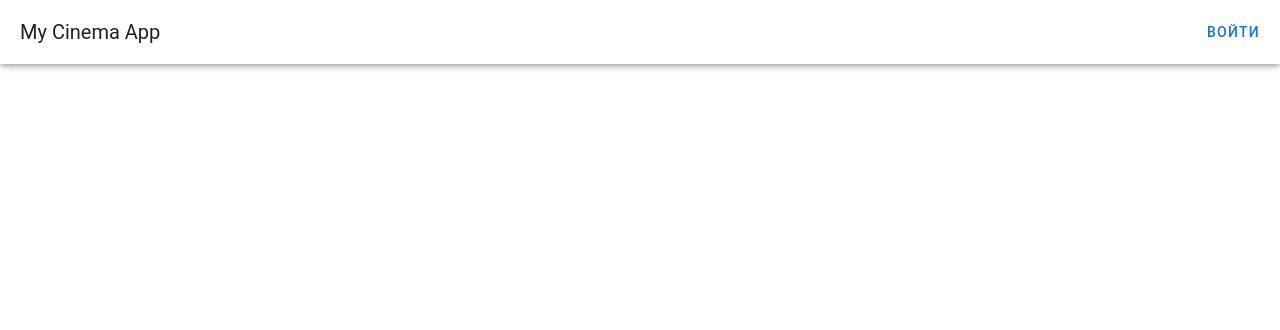
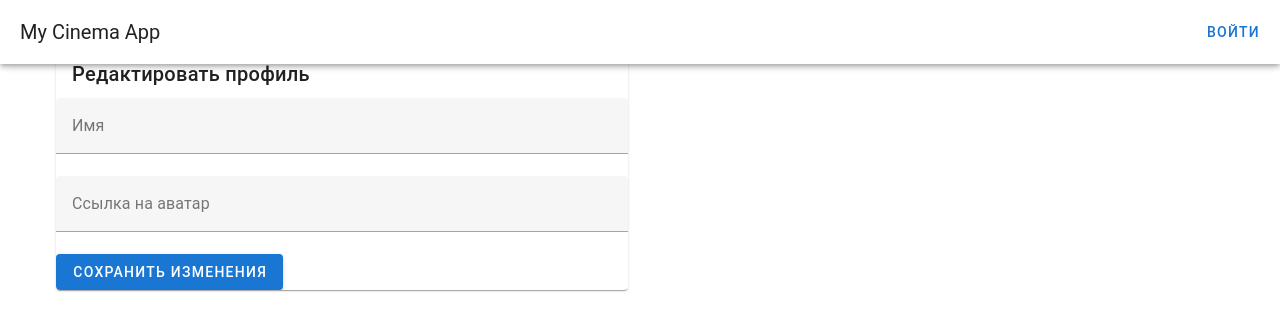
Before and after one commit to HoldSnap/courseach_cinema, a Vue app in the folder frontend/: page /profile/edit in a window 1280 px wide. Before the commit this address had no page. Shown: the top 330 px of the page. Built offline with nearby package versions, Linux system fonts and the light colour scheme.

Commit message:
feat: update user

```diff
--- /dev/null
+++ b/frontend/src/components/EditProfile.vue
@@ -0,0 +1,71 @@
+<template>
+  <v-container>
+    <v-row>
+      <v-col cols="12" md="6">
+        <v-card>
+          <v-card-title>Редактировать профиль</v-card-title>
+
+          <!-- Форма для редактирования профиля -->
+          <v-form @submit.prevent="updateProfile">
+            <v-text-field
+              v-model="formData.name"
+              label="Имя"
+              outlined
+            ></v-text-field>
+
+            <v-text-field
+              v-model="formData.avatar"
+              label="Ссылка на аватар"
+              outlined
+            ></v-text-field>
+
+            <v-btn type="submit" color="primary">Сохранить изменения</v-btn>
+          </v-form>
+        </v-card>
+      </v-col>
+    </v-row>
+  </v-container>
+</template>
+
+<script setup>
+import { ref,onMounted } from 'vue';
+import axios from 'axios';
+import { useAuthStore } from '../stores/auth';
+import { useRouter } from 'vue-router';
+
+const authStore = useAuthStore();
+const router = useRouter();
+
+// Данные формы
+const formData = ref({
+  name: '',
+  avatar: ''
+});
+
+// Получаем текущие данные пользователя
+onMounted(() => {
+  const user = authStore.user;
+  if (user) {
+    formData.value.name = user.name;
+    formData.value.avatar = user.avatar;
+  }
+});
+
+// Обновление профиля
+const updateProfile = async () => {
+  const token = authStore.user.token;
+  try {
+    await axios.post(
+      'http://localhost:3000/api/auth/user/update-profile',
+      formData.value,
+      {
+        headers: { Authorization: `Bearer ${token}` }
+      }
+    );
+    // После успешного обновления перенаправляем на профиль
+    router.push('/profile');
+  } catch (error) {
+    console.error('Ошибка при обновлении профиля', error);
+  }
+};
+</script>
--- a/frontend/src/components/UserProfile.vue
+++ b/frontend/src/components/UserProfile.vue
@@ -4,6 +4,18 @@
       <v-col cols="12" md="6">
         <v-card>
           <v-card-title>Профиль пользователя</v-card-title>
+
+          <!-- Отображение аватара -->
+          <v-img
+            v-if="userData.avatar"
+            :src="userData.avatar"
+            alt="Аватар пользователя"
+            class="avatar"
+            height="150"
+            width="150"
+            contain
+          ></v-img>
+
           <v-card-subtitle>
             <strong>Имя:</strong> {{ userData.name }}
           </v-card-subtitle>
@@ -11,6 +23,9 @@
           <v-card-subtitle>
             <strong>Баланс:</strong> {{ userData.balance }} $
           </v-card-subtitle>
+
+          <!-- Кнопка редактирования профиля -->
+          <v-btn @click="goToEditProfile" color="primary">Редактировать профиль</v-btn>
         </v-card>
       </v-col>
     </v-row>
@@ -22,6 +37,7 @@ import { useAuthStore } from '../stores/auth';
 import { onMounted, ref } from 'vue';
 import axios from 'axios';
 import { useRouter } from 'vue-router';
+
 const userData = ref({});
 const authStore = useAuthStore();
 const router = useRouter();  // Определяем router
@@ -43,4 +59,17 @@ onMounted(async () => {
     console.error('Ошибка при получении данных о пользователе', error);
   }
 });
+
+// Перенаправление на страницу редактирования профиля
+const goToEditProfile = () => {
+  router.push('/profile/edit'); // Перенаправляем на страницу редактирования профиля
+};
 </script>
+
+<style scoped>
+/* Стиль для аватара */
+.avatar {
+  border-radius: 50%;
+  margin-bottom: 20px;
+}
+</style>
--- a/frontend/src/router/index.js
+++ b/frontend/src/router/index.js
@@ -31,6 +31,12 @@ const routes =
           requiresAuth: true
         },  // Можно добавить защиту для авторизованных пользователей
       },
+      {
+        path: '/profile/edit',
+        name: 'EditProfile',
+        component: () => import(
+            '../components/EditProfile.vue')  // Страница редактирования профиля
+      },
     ]
 
     const router = createRouter({
```
